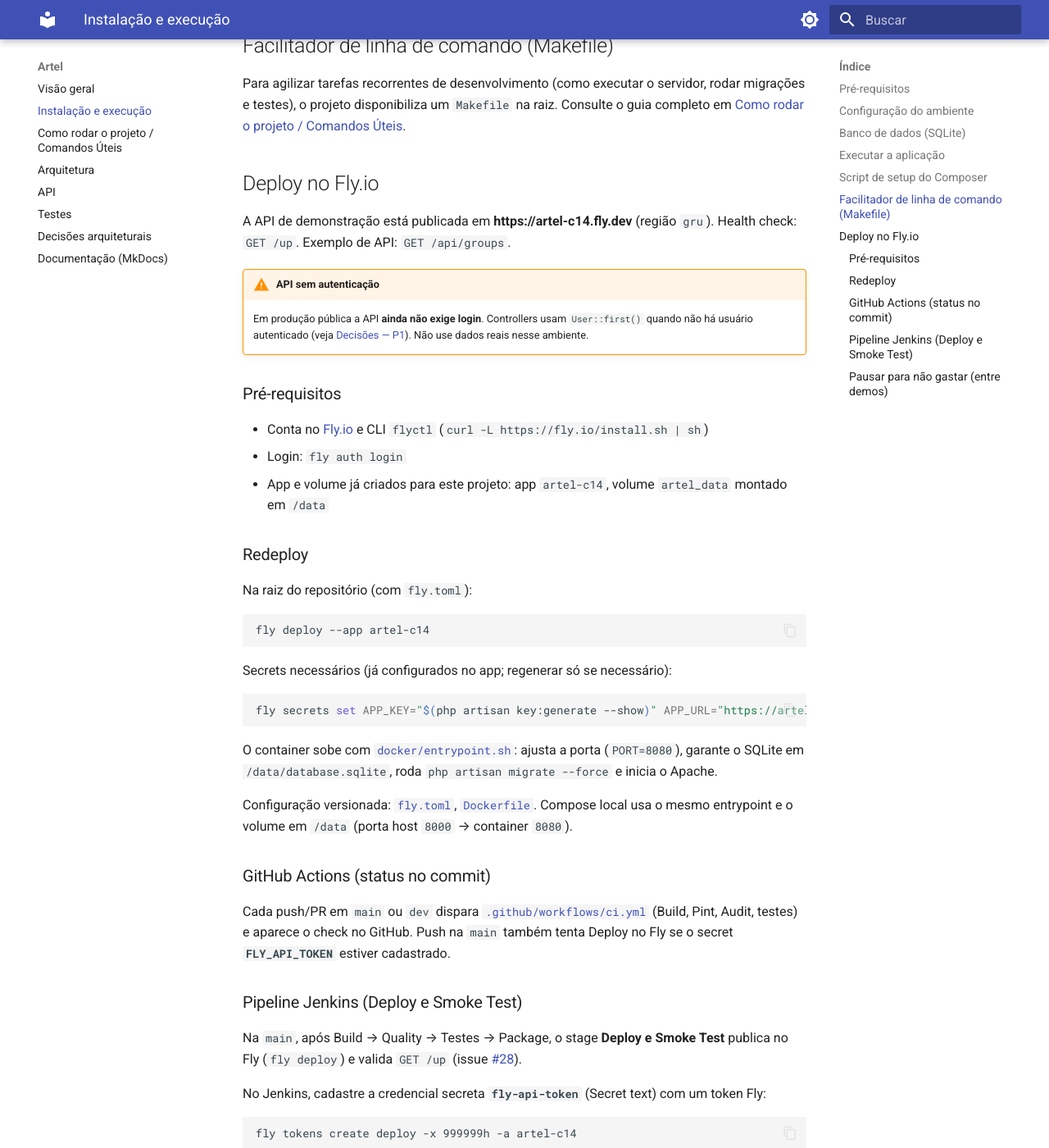
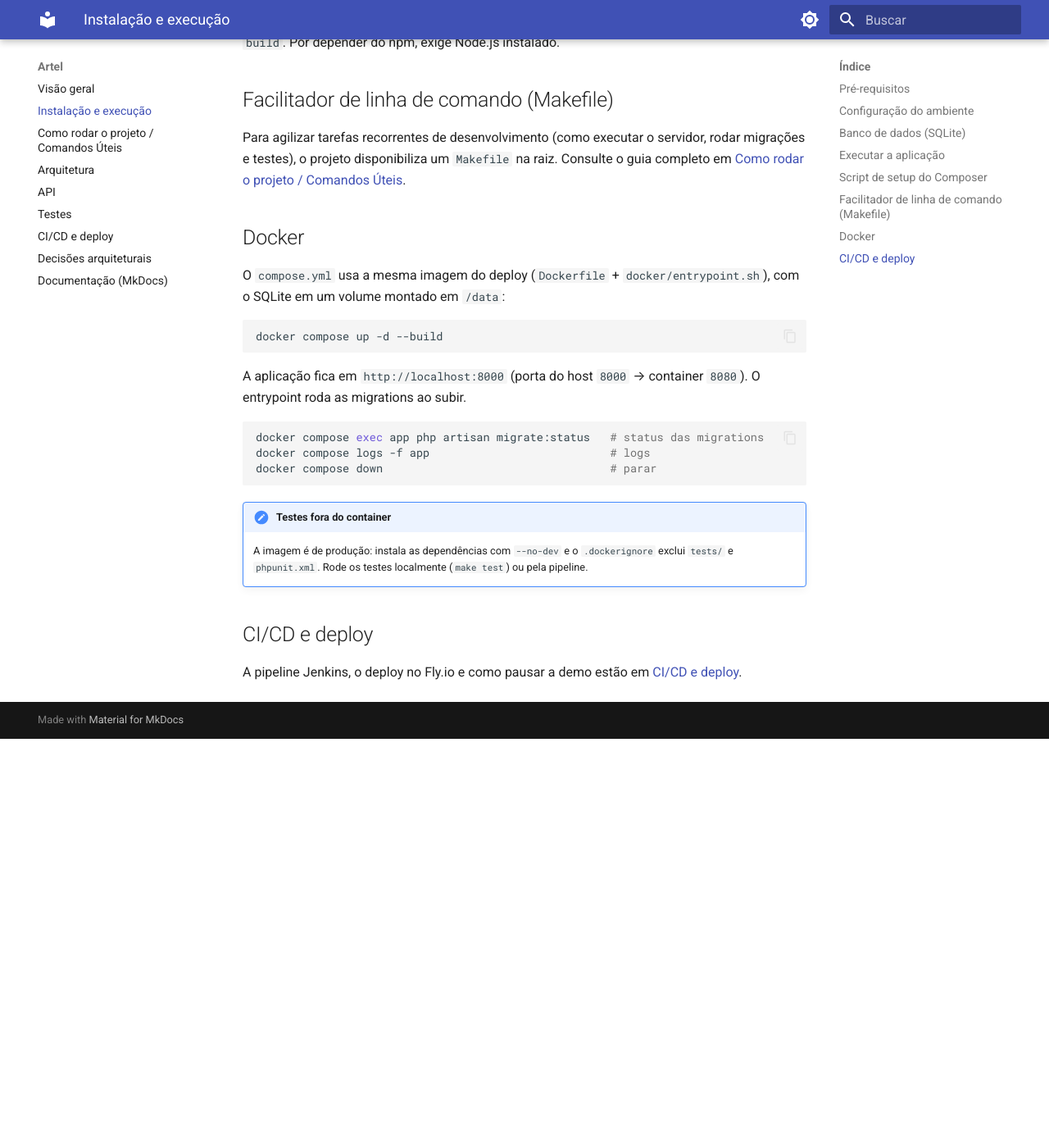
Before and after one commit to C14-Inatel-2026-2/Artel, an MkDocs documentation site: the page built from docs/instalacao.md, in a window 1280 px wide and 1400 px high, scrolled down 2045 px. Shown: the whole window at 82% size. Built offline with MkDocs 1.6.1 and Material for MkDocs 9.7.7, drawn with Linux system fonts in a browser that asks for light colours; after the commit the page ends 2946 px from its top, so only the background shows below that; some of the changed text lies outside the part shown.

Commit message:
docs: move CI/CD and Fly deploy into a dedicated page
Centralizes the Jenkins pipeline, Fly credential, deploy and pause instructions in docs/ci-cd.md, which installation and the Jenkins README now link to. The installation page also gains a Docker section and notes that tests do not run in the production image.

````diff
--- /dev/null
+++ b/docs/ci-cd.md
@@ -0,0 +1,86 @@
+# CI/CD e deploy
+
+A pipeline do Artel roda no **Jenkins** (`Jenkinsfile` na raiz) e publica no Fly.io a partir da `main`.
+
+```text
+Build → Quality → Testes e Cobertura → Package → Deploy e Smoke Test (somente main)
+```
+
+| Etapa | O que faz |
+|---|---|
+| Build | `composer validate`, `composer install`, `.env` e `key:generate` |
+| Quality | Laravel Pint (`--test`) e `composer audit` |
+| Testes e Cobertura | PHPUnit com PCOV, relatórios JUnit e de cobertura |
+| Package | `composer install --no-dev`, caches de produção e pacote `.tar.gz` com `sha256` |
+| Deploy e Smoke Test | `fly deploy` no app `artel-c14` e `GET /up` esperando HTTP 200 |
+
+Qualquer falha interrompe as etapas seguintes.
+
+## Jenkins
+
+O servidor local é descrito em [`ci/jenkins/README.md`](https://github.com/C14-Inatel-2026-2/Artel/blob/main/ci/jenkins/README.md).
+
+- Plugins: Pipeline, Git, JUnit, Coverage e Credentials Binding.
+- O agente precisa de PHP 8.4 (`pdo_sqlite`, `mbstring`, `dom`, `xml`), Composer, `curl` e PCOV ou Xdebug.
+- Publica JUnit, cobertura Cobertura e HTML, e arquiva o pacote.
+- O stage de deploy roda somente na `main` e exige a credencial **`fly-api-token`**. Sem ela, o build da `main` falha nesse stage. As outras branches param no Package.
+
+!!! note "Sem status no GitHub"
+    O Jenkins roda localmente e não reporta o resultado aos commits e PRs. Os builds precisam ser disparados no servidor da equipe.
+
+### Credencial do Fly
+
+1. Gere um token de deploy:
+
+    ```bash
+    fly tokens create deploy -x 999999h -a artel-c14
+    ```
+
+2. No Jenkins: **Manage Jenkins → Credentials → Add**, tipo **Secret text**, ID **`fly-api-token`** (exato), com o token como valor.
+
+## Deploy no Fly.io
+
+A demo fica em **https://artel-c14.fly.dev** (região `gru`). Health check: `GET /up`.
+
+!!! warning "API sem autenticação"
+    A API pública ainda **não exige login**. Os controllers usam `User::first()` quando não há usuário autenticado (veja [Decisões — P1](decisoes.md#pendentes)). Não use dados reais nesse ambiente.
+
+### Pré-requisitos
+
+- Conta no [Fly.io](https://fly.io) e CLI `flyctl` (`curl -L https://fly.io/install.sh | sh`)
+- Login: `fly auth login`
+- App `artel-c14` e volume `artel_data` (montado em `/data`) já criados
+
+### Deploy manual
+
+Na raiz do repositório (com `fly.toml`):
+
+```bash
+fly deploy --app artel-c14
+```
+
+Secrets do app (já configurados; regenere só se necessário):
+
+```bash
+fly secrets set APP_KEY="$(php artisan key:generate --show)" APP_URL="https://artel-c14.fly.dev" --app artel-c14
+```
+
+O container sobe com [`docker/entrypoint.sh`](https://github.com/C14-Inatel-2026-2/Artel/blob/main/docker/entrypoint.sh): ajusta a porta (`PORT=8080`), garante o SQLite em `/data/database.sqlite`, roda `php artisan migrate --force` e inicia o Apache. Configuração versionada em `fly.toml` e `Dockerfile`.
+
+### Pausar entre demos
+
+Para zerar o custo de máquina:
+
+```bash
+fly scale count 0 --app artel-c14 --yes
+```
+
+A URL fica indisponível até religar. O volume `artel_data` (1 GB) continua existindo e tem um custo mínimo de armazenamento (~US$ 0,15/mês). Para eliminar esse custo, apague o volume ou o app (`fly apps destroy artel-c14`), o que também remove o SQLite da demo.
+
+Um novo build da `main` no Jenkins religa o app. Para religar manualmente:
+
+```bash
+fly deploy --app artel-c14
+```
+
+Confirme com `fly status --app artel-c14` e `curl -I https://artel-c14.fly.dev/up`.
--- a/docs/instalacao.md
+++ b/docs/instalacao.md
@@ -6,8 +6,9 @@
 |---|---|
 | PHP 8.4+ | Exigido por `composer.json` (`"php": "^8.4"`) e pela imagem Docker (`php:8.4-apache`). Extensão `pdo_sqlite` habilitada. |
 | Composer | Gerenciador de dependências PHP. |
-| Node.js + npm | Opcional para a API. Necessário apenas para compilar os assets do skeleton Laravel (Vite). |
+| Node.js + npm | Necessário para compilar os assets da interface web (Vite + Tailwind CSS). Não é necessário para usar apenas a API. |
 | Python 3 | Opcional. Necessário apenas para a documentação (veja [Documentação (MkDocs)](documentacao.md)). |
+| Docker + Docker Compose | Opcional. Alternativa à instalação local (veja [Docker](#docker)). |
 
 !!! note "Mínimo PHP 8.4"
     O requisito mínimo é **PHP 8.4**. O `composer.lock` atual não instala em 8.3 (dependências Symfony exigem ≥ 8.4.1). A decisão está registrada em [Decisões arquiteturais](decisoes.md#confirmadas).
@@ -69,71 +70,25 @@ Ele executa `composer install`, copia `.env.example` para `.env` (se não existi
 
 Para agilizar tarefas recorrentes de desenvolvimento (como executar o servidor, rodar migrações e testes), o projeto disponibiliza um `Makefile` na raiz. Consulte o guia completo em [Como rodar o projeto / Comandos Úteis](comandos.md).
 
-## Deploy no Fly.io
+## Docker
 
-A API de demonstração está publicada em **https://artel-c14.fly.dev** (região `gru`). Health check: `GET /up`. Exemplo de API: `GET /api/groups`.
-
-!!! warning "API sem autenticação"
-    Em produção pública a API **ainda não exige login**. Controllers usam `User::first()` quando não há usuário autenticado (veja [Decisões — P1](decisoes.md#pendentes)). Não use dados reais nesse ambiente.
-
-### Pré-requisitos
-
-- Conta no [Fly.io](https://fly.io) e CLI `flyctl` (`curl -L https://fly.io/install.sh | sh`)
-- Login: `fly auth login`
-- App e volume já criados para este projeto: app `artel-c14`, volume `artel_data` montado em `/data`
-
-### Redeploy
-
-Na raiz do repositório (com `fly.toml`):
+O `compose.yml` usa a mesma imagem do deploy (`Dockerfile` + `docker/entrypoint.sh`), com o SQLite em um volume montado em `/data`:
 
 ```bash
-fly deploy --app artel-c14
+docker compose up -d --build
 ```
 
-Secrets necessários (já configurados no app; regenerar só se necessário):
+A aplicação fica em `http://localhost:8000` (porta do host `8000` → container `8080`). O entrypoint roda as migrations ao subir.
 
 ```bash
-fly secrets set APP_KEY="$(php artisan key:generate --show)" APP_URL="https://artel-c14.fly.dev" --app artel-c14
+docker compose exec app php artisan migrate:status   # status das migrations
+docker compose logs -f app                           # logs
+docker compose down                                  # parar
 ```
 
-O container sobe com [`docker/entrypoint.sh`](../docker/entrypoint.sh): ajusta a porta (`PORT=8080`), garante o SQLite em `/data/database.sqlite`, roda `php artisan migrate --force` e inicia o Apache.
+!!! note "Testes fora do container"
+    A imagem é de produção: instala as dependências com `--no-dev` e o `.dockerignore` exclui `tests/` e `phpunit.xml`. Rode os testes localmente (`make test`) ou pela pipeline.
 
-Configuração versionada: [`fly.toml`](../fly.toml), [`Dockerfile`](../Dockerfile). Compose local usa o mesmo entrypoint e o volume em `/data` (porta host `8000` → container `8080`).
+## CI/CD e deploy
 
-### GitHub Actions (status no commit)
-
-Cada push/PR em `main` ou `dev` dispara [`.github/workflows/ci.yml`](../.github/workflows/ci.yml) (Build, Pint, Audit, testes) e aparece o check no GitHub. Push na `main` também tenta Deploy no Fly se o secret **`FLY_API_TOKEN`** estiver cadastrado.
-
-### Pipeline Jenkins (Deploy e Smoke Test)
-
-Na `main`, após Build → Quality → Testes → Package, o stage **Deploy e Smoke Test** publica no Fly (`fly deploy`) e valida `GET /up` (issue [#28](https://github.com/C14-Inatel-2026-2/Artel/issues/28)).
-
-No Jenkins, cadastre a credencial secreta **`fly-api-token`** (Secret text) com um token Fly:
-
-```bash
-fly tokens create deploy -x 999999h -a artel-c14
-```
-
-Cole o valor gerado na credencial. Sem ela, o stage de Deploy na `main` falha. Branches que não sejam `main` só geram o pacote (não publicam).
-
-Detalhes do servidor local: [ci/jenkins/README.md](../ci/jenkins/README.md).
-
-### Pausar para não gastar (entre demos)
-
-Dá para desligar o host sem afetar Build/Quality/Testes/Package. **Atenção:** um novo build da `main` no Jenkins sobe o app de novo via Deploy.
-
-Para zerar custo de máquina (CPU/RAM):
-
-```bash
-fly scale count 0 --app artel-c14 --yes
-```
-
-A URL `https://artel-c14.fly.dev` fica indisponível até religar. O **volume** `artel_data` (1 GB) continua existindo e pode gerar um custo mínimo de armazenamento (~US$ 0,15/mês). Para eliminar esse custo também, apague o volume ou o app (`fly apps destroy artel-c14`) — isso remove o SQLite da demo.
-
-Para religar antes da apresentação (manual ou via pipeline na `main`):
-
-```bash
-fly deploy --app artel-c14
-```
-
-Confirme com `fly status --app artel-c14` e `curl -I https://artel-c14.fly.dev/up`.
+A pipeline Jenkins, o deploy no Fly.io e como pausar a demo estão em [CI/CD e deploy](ci-cd.md).
--- a/mkdocs.yml
+++ b/mkdocs.yml
@@ -50,5 +50,6 @@ nav:
   - Arquitetura: arquitetura.md
   - API: api.md
   - Testes: testes.md
+  - CI/CD e deploy: ci-cd.md
   - Decisões arquiteturais: decisoes.md
   - Documentação (MkDocs): documentacao.md
````
Also changed, not shown: ci/jenkins/README.md (+2 -37 lines).
